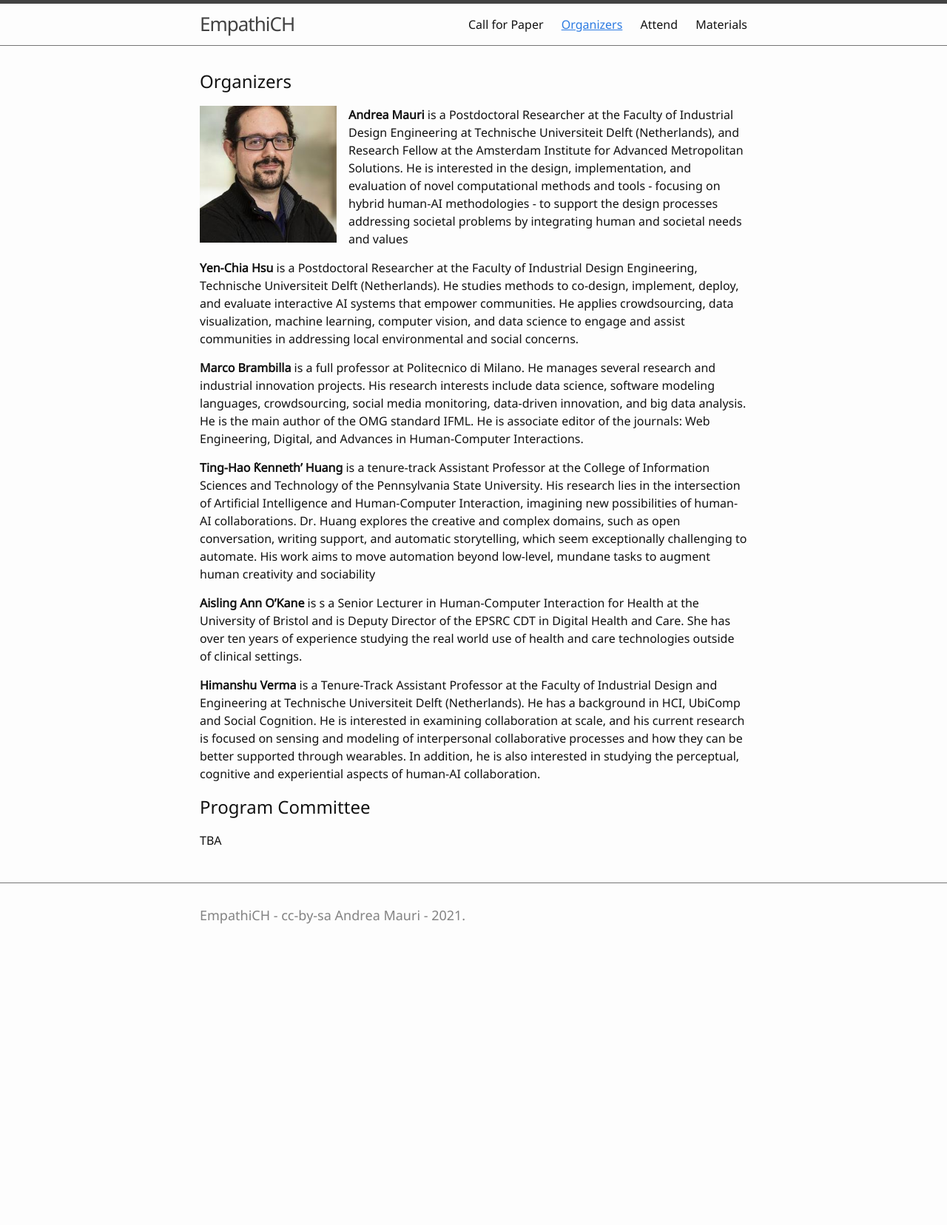
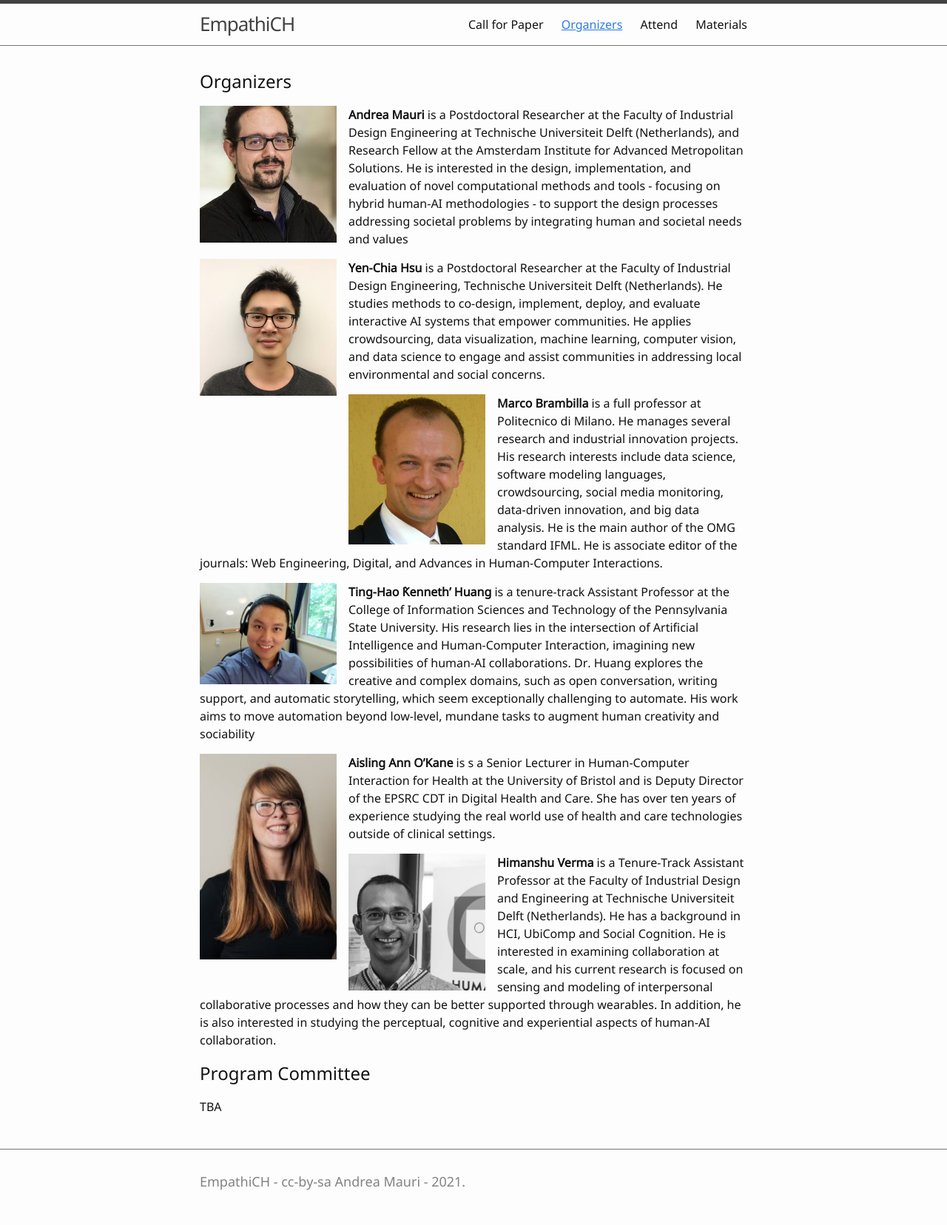
Before and after one commit to empathiCH/empathiCH.github.io, a Jekyll site: the page built from 1-organizers.md, in a window 1280 px wide. Shown: the whole page at 74% size. Built offline with Jekyll 4.4.1, drawn with Linux system fonts in a browser that asks for light colours; before the commit the page ends 1296 px from its top, so only the background shows below that.

Commit message:
adding pics

```diff
--- a/1-organizers.md
+++ b/1-organizers.md
@@ -7,15 +7,15 @@ nav: true
 
 ![image](/images/andrea.jpg){: .img-left} **Andrea Mauri** is a Postdoctoral Researcher at the Faculty of Industrial Design Engineering at Technische Universiteit Delft (Netherlands), and Research Fellow at the Amsterdam Institute for Advanced Metropolitan Solutions. He is interested in the design, implementation, and evaluation of novel computational methods and tools - focusing on hybrid human-AI methodologies - to support the design processes addressing societal problems by integrating human and societal needs and values
 
-**Yen-Chia Hsu** is a Postdoctoral Researcher at the Faculty of Industrial Design Engineering, Technische Universiteit Delft (Netherlands). He studies methods to co-design, implement, deploy, and evaluate interactive AI systems that empower communities. He applies crowdsourcing, data visualization, machine learning, computer vision, and data science to engage and assist communities in addressing local environmental and social concerns.
+![image](/images/yenchia.jpg){: .img-left} **Yen-Chia Hsu** is a Postdoctoral Researcher at the Faculty of Industrial Design Engineering, Technische Universiteit Delft (Netherlands). He studies methods to co-design, implement, deploy, and evaluate interactive AI systems that empower communities. He applies crowdsourcing, data visualization, machine learning, computer vision, and data science to engage and assist communities in addressing local environmental and social concerns.
 
-**Marco Brambilla** is a full professor at Politecnico di Milano. He manages several research and industrial innovation projects. His research interests include data science, software modeling languages, crowdsourcing, social media monitoring, data-driven innovation, and big data analysis. He is the main author of the OMG standard IFML. He is associate editor of the journals: Web Engineering, Digital, and Advances in Human-Computer Interactions.
+![image](/images/marco.jpg){: .img-left} **Marco Brambilla** is a full professor at Politecnico di Milano. He manages several research and industrial innovation projects. His research interests include data science, software modeling languages, crowdsourcing, social media monitoring, data-driven innovation, and big data analysis. He is the main author of the OMG standard IFML. He is associate editor of the journals: Web Engineering, Digital, and Advances in Human-Computer Interactions.
 
-**Ting-Hao `Kenneth' Huang** is a tenure-track Assistant Professor at the College of Information Sciences and Technology of the Pennsylvania State University. His research lies in the intersection of Artificial Intelligence and Human-Computer Interaction, imagining new possibilities of human-AI collaborations. Dr. Huang explores the creative and complex domains, such as open conversation, writing support, and automatic storytelling, which seem exceptionally challenging to automate. His work aims to move automation beyond low-level, mundane tasks to augment human creativity and sociability
+![image](/images/tinghao.jpg){: .img-left} **Ting-Hao `Kenneth' Huang** is a tenure-track Assistant Professor at the College of Information Sciences and Technology of the Pennsylvania State University. His research lies in the intersection of Artificial Intelligence and Human-Computer Interaction, imagining new possibilities of human-AI collaborations. Dr. Huang explores the creative and complex domains, such as open conversation, writing support, and automatic storytelling, which seem exceptionally challenging to automate. His work aims to move automation beyond low-level, mundane tasks to augment human creativity and sociability
 
-**Aisling Ann O'Kane** is s a Senior Lecturer in Human-Computer Interaction for Health at the University of Bristol and is Deputy Director of the EPSRC CDT in Digital Health and Care. She has over ten years of experience studying the real world use of health and care technologies outside of clinical settings.
+![image](/images/aisling.jpg){: .img-left} **Aisling Ann O'Kane** is s a Senior Lecturer in Human-Computer Interaction for Health at the University of Bristol and is Deputy Director of the EPSRC CDT in Digital Health and Care. She has over ten years of experience studying the real world use of health and care technologies outside of clinical settings.
 
-**Himanshu Verma** is a Tenure-Track Assistant Professor at the Faculty of Industrial Design and Engineering at Technische Universiteit Delft (Netherlands). He has a background in HCI, UbiComp and Social Cognition. He is interested in examining collaboration at scale, and his current research is focused on sensing and modeling of interpersonal collaborative processes and how they can be better supported through wearables. In addition, he is also interested in studying the perceptual, cognitive and experiential aspects of human-AI collaboration.
+![image](/images/himanshu.jpg){: .img-left} **Himanshu Verma** is a Tenure-Track Assistant Professor at the Faculty of Industrial Design and Engineering at Technische Universiteit Delft (Netherlands). He has a background in HCI, UbiComp and Social Cognition. He is interested in examining collaboration at scale, and his current research is focused on sensing and modeling of interpersonal collaborative processes and how they can be better supported through wearables. In addition, he is also interested in studying the perceptual, cognitive and experiential aspects of human-AI collaboration.
 
 ## Program Committee
 
```
Also changed, not shown: images/aisling.jpg (added), images/himanshu.jpg (added), images/marco.jpg (added), images/tinghao.jpg (added), images/yenchia.jpg (added).
